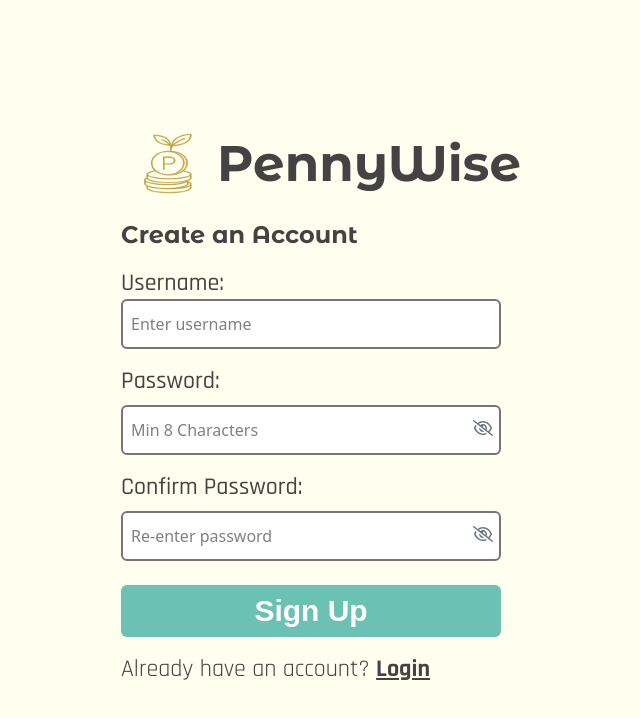
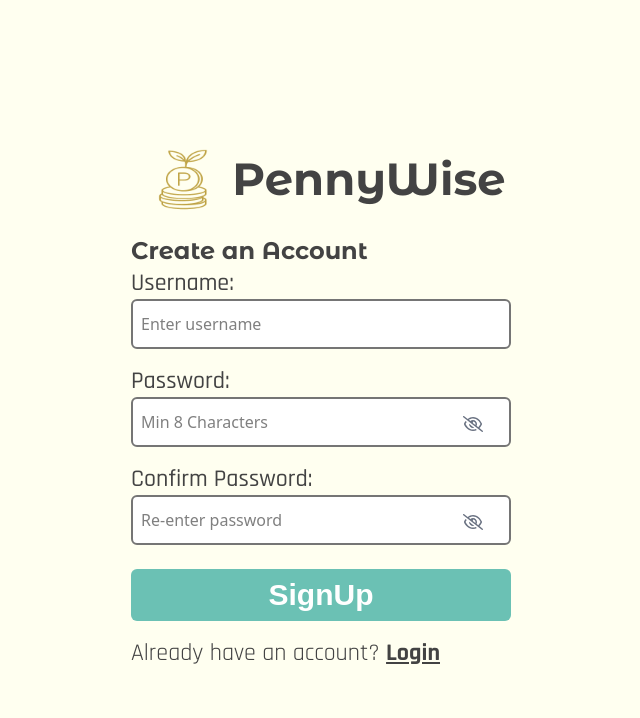
Before and after one commit to Ian-Hyosang-Han/pennywise, a React (Vite) app: page /signup in a window 1280 px wide. Shown: the top 718 px of the page, without its empty margins (319-959 px from the left). Built offline with nearby package versions, Linux system fonts and the light colour scheme; no server answers.

Commit message:
changed some styles for login page and signup page

```diff
--- a/src/components/Login.tsx
+++ b/src/components/Login.tsx
@@ -112,7 +112,7 @@ const Login = () => {
         className="font-btn font-bold ml-5 mb-5 w-[380px] text-3xl text-white px-2 py-2 bg-[#6BC1B4] hover:bg-[#5CAEA2] transition-colors duration-200 block rounded-md cursor-pointer"
         onClick={handleLogIn}
       >
-        Log In
+        LogIn
       </button>
 
       <p className="font-Raj text-[#434343] text-2xl">
--- a/src/pages/PageSignup.tsx
+++ b/src/pages/PageSignup.tsx
@@ -77,9 +77,9 @@ const PageSignup = () => {
       <section>
         <h1 className="flex items-center justify-center mb-2">
           <img src="/pennywise-logo.png" className="w-24" alt="logo" />
-          <span className="font-Mon text-[50px] font-bold">{appTitle}</span>
+          <span className="font-Mon text-[45px] font-bold">{appTitle}</span>
         </h1>
-        <p className="font-Mon text-2xl text-[#434343] font-bold mb-4">
+        <p className="font-Mon text-2xl text-[#434343] font-bold">
           Create an Account
         </p>
 
@@ -104,7 +104,7 @@ const PageSignup = () => {
         {/* Password */}
         <div className="relative mb-4">
           <label
-            className="font-Raj text-[#434343] text-2xl font-medium block mb-2"
+            className="font-Raj text-[#434343] text-2xl font-medium block"
             htmlFor="password"
           >
             Password:
@@ -128,7 +128,7 @@ const PageSignup = () => {
         {/* Confirm Password */}
         <div className="relative mb-6">
           <label
-            className="font-Raj text-[#434343] text-2xl font-medium block mb-2"
+            className="font-Raj text-[#434343] text-2xl font-medium block"
             htmlFor="confirmPassword"
           >
             Confirm Password:
@@ -159,7 +159,7 @@ const PageSignup = () => {
           className="font-btn font-bold w-[380px] text-3xl text-white px-2 py-2 cursor-pointer bg-[#6BC1B4] hover:bg-[#5CAEA2] transition-colors duration-200 rounded-md"
           onClick={handleRegister}
         >
-          Sign Up
+          SignUp
         </button>
 
         <p className="font-Raj text-[#434343] text-2xl mt-4">
```
